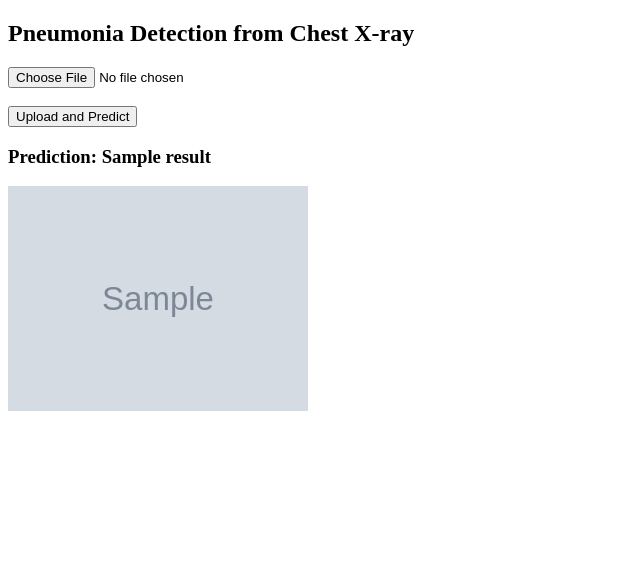
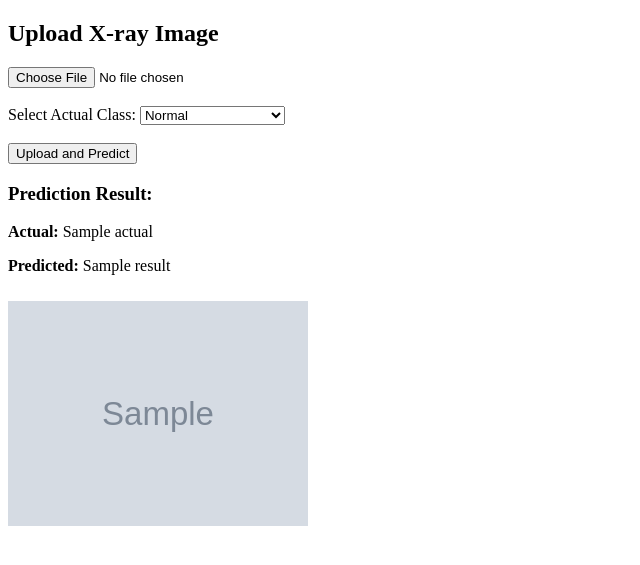
Before and after one commit to NavinG-03/pneumonia-detection-using-x-ray-image-, a Flask app: template templates/index.html in a window 1280 px wide. Shown: the top 565 px of the page, without its empty margins (0-640 px from the left). Run offline with Flask 3, Linux system fonts and the light colour scheme; the template is opened without the code that fills it: most values are stand-ins (such as "Sample title", 1, 10 or a date in 2020); grey boxes marked "Sample" are stand-in pictures.

Commit message:
Update index.html

```diff
--- a/templates/index.html
+++ b/templates/index.html
@@ -1,18 +1,28 @@
 <!DOCTYPE html>
 <html>
 <head>
-    <title>Pneumonia Detector</title>
+    <title>Pneumonia Prediction</title>
 </head>
 <body>
-    <h2>Pneumonia Detection from Chest X-ray</h2>
-    <form action="/predict" method="post" enctype="multipart/form-data">
+    <h2>Upload X-ray Image</h2>
+    <form action="/predict" method="POST" enctype="multipart/form-data">
         <input type="file" name="file" required><br><br>
+
+        <label for="actual_class">Select Actual Class:</label>
+        <select name="actual_class" required>
+            <option value="Normal">Normal</option>
+            <option value="Bacterial Pneumonia">Bacterial Pneumonia</option>
+            <option value="Viral Pneumonia">Viral Pneumonia</option>
+        </select><br><br>
+
         <input type="submit" value="Upload and Predict">
     </form>
 
     {% if result %}
-        <h3>Prediction: {{ result }}</h3>
-        <img src="{{ img_path }}" width="300">
+        <h3>Prediction Result:</h3>
+        <p><strong>Actual:</strong> {{ actual }}</p>
+        <p><strong>Predicted:</strong> {{ result }}</p>
+        <img src="{{ img_path }}" alt="Uploaded Image" style="max-width: 300px; margin-top: 10px;">
     {% endif %}
 </body>
 </html>
```
